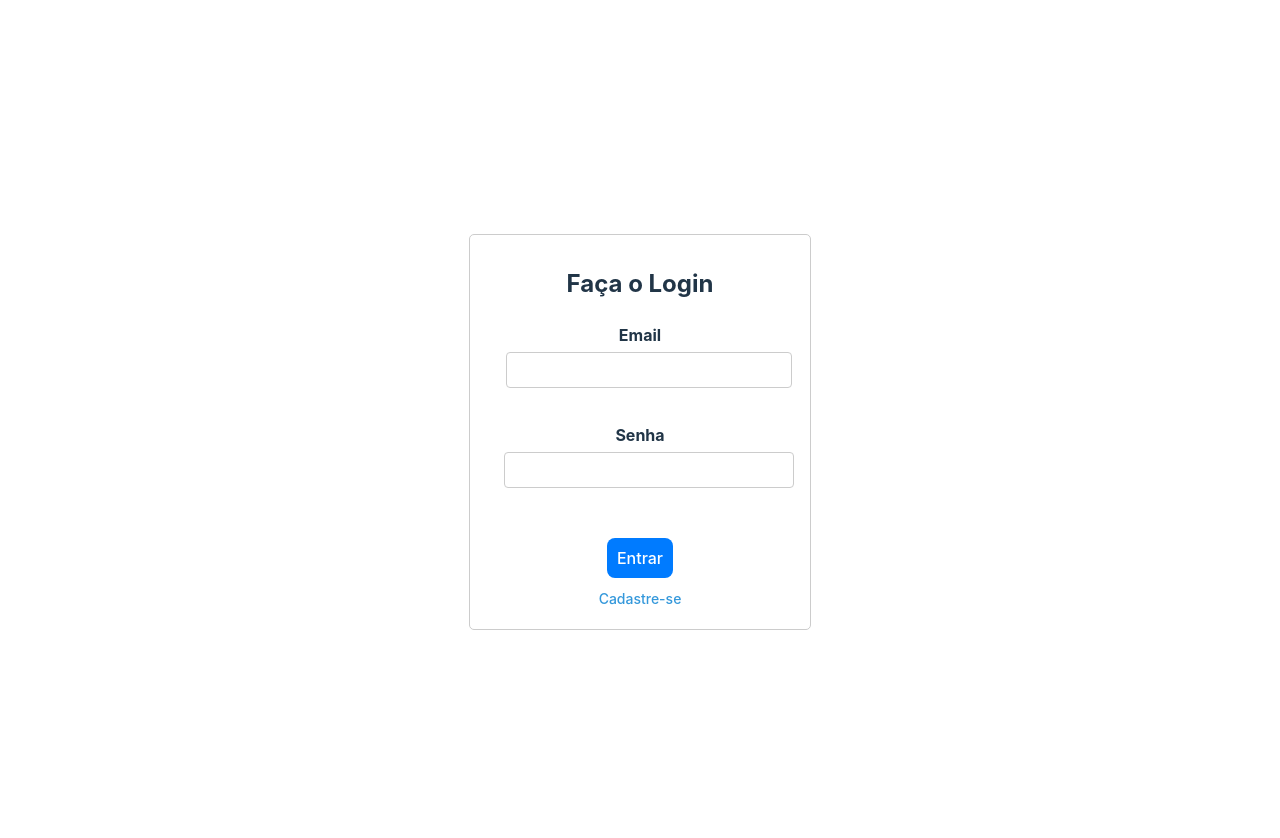
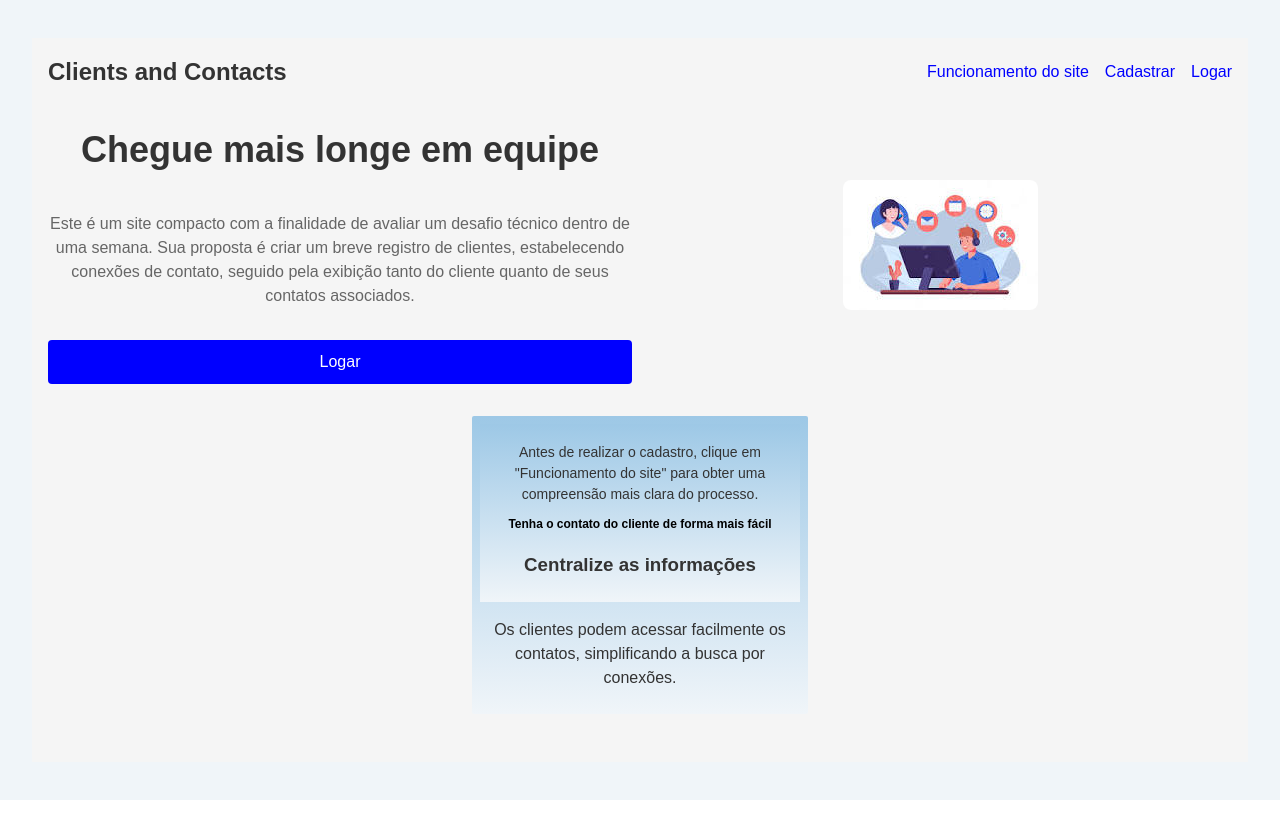
Before and after one commit to chss-china/contatos-clientes-front-end, a React (Vite) app: page / in a window 1280 px wide. Shown: the top 838 px of the page. After the commit the page ends 800 px from the top, so only its background shows below. Built offline with nearby package versions, Linux system fonts and the light colour scheme; no server answers.

Commit message:
estilizando pagina home

```diff
--- a/package.json
+++ b/package.json
@@ -24,6 +24,7 @@
     "esbuild": "^0.18.17",
     "history": "^5.3.0",
     "jsonwebtoken": "^9.0.1",
+    "less": "^4.2.0",
     "react": "^18.2.0",
     "react-dom": "^18.2.0",
     "react-hook-form": "^7.43.2",
@@ -31,6 +32,7 @@
     "react-router-dom": "^6.11.2",
     "react-toastify": "^9.1.1",
     "safe-buffer": "^5.2.1",
+    "sass": "^1.66.1",
     "socket.io-client": "^4.7.2",
     "styled-components": "^5.3.6",
     "yup": "^1.0.0",
--- /dev/null
+++ b/src/pages/homepage/homepage.tsx
@@ -0,0 +1,52 @@
+import { Link } from "react-router-dom";
+import imgClients from "../../assets/clientescontatosjpg.jpg";
+import "./styled.scss";
+function HomePage() {
+  return (
+    <header className="homepage">
+      <div className="header">
+        <strong>Clients and Contacts</strong>
+        <nav>
+          <Link to="/funcionamento">Funcionamento do site</Link>
+          <Link to="/login">Cadastrar</Link>
+          <Link to="/register">Logar</Link>
+        </nav>
+      </div>
+      <div className="content">
+        <div className="text-container">
+          <div className="intro">
+            <h1>Chegue mais longe em equipe</h1>
+            <p>
+              Este é um site compacto com a finalidade de avaliar um desafio
+              técnico dentro de uma semana. Sua proposta é criar um breve
+              registro de clientes, estabelecendo conexões de contato, seguido
+              pela exibição tanto do cliente quanto de seus contatos associados.
+            </p>
+            <Link to="/login" className="cta-button">
+              Logar
+            </Link>
+          </div>
+          <div className="image-container">
+            <img src={imgClients} alt="Minha Imagem Alt Text" />
+          </div>
+        </div>
+      </div>
+      <div className="footer">
+        <div className="contact-info">
+          <p className="aviso">
+            Antes de realizar o cadastro, clique em "Funcionamento do site" para
+            obter uma compreensão mais clara do processo.
+          </p>
+          <h2>Tenha o contato do cliente de forma mais fácil</h2>
+          <h3>Centralize as informações</h3>
+        </div>
+
+        <p>
+          Os clientes podem acessar facilmente os contatos, simplificando a
+          busca por conexões.
+        </p>
+      </div>
+    </header>
+  );
+}
+export default HomePage;
--- /dev/null
+++ b/src/pages/homepage/styled.scss
@@ -0,0 +1,180 @@
+body {
+  margin: 0;
+  padding: 0;
+  background-color: #f0f5f9; /* Azul clarinho para o background */
+}
+.homepage {
+  font-family: Arial, sans-serif;
+  background-color: #f5f5f5;
+  color: #333;
+  padding: 1rem;
+}
+
+.header {
+  display: flex;
+  justify-content: space-between;
+  align-items: center;
+  margin-bottom: 1rem;
+
+  strong {
+    font-size: 1.5rem;
+  }
+
+  nav {
+    display: flex;
+    align-items: center;
+
+    a {
+      margin-left: 1rem;
+      text-decoration: none;
+      color: blue;
+      transition: color 0.3s;
+
+      &:hover {
+        color: blue;
+      }
+    }
+  }
+}
+
+.content {
+  display: flex;
+  flex-direction: column;
+  align-items: center;
+  gap: 2rem;
+
+  @media (min-width: 768px) {
+    flex-direction: row;
+    justify-content: space-between;
+    align-items: flex-start;
+  }
+}
+
+.text-container {
+  display: flex;
+  flex-direction: column;
+  gap: 1rem;
+
+  @media (min-width: 768px) {
+    flex-direction: row;
+    align-items: center;
+  }
+}
+
+.intro {
+  flex: 1;
+  display: flex;
+  flex-direction: column;
+  gap: 1rem;
+
+  h1 {
+    font-size: 2.25rem;
+    margin-bottom: 0.625rem;
+  }
+
+  p {
+    font-size: 1rem;
+    color: #666;
+    margin-bottom: 1rem;
+  }
+
+  .cta-button {
+    display: inline-block;
+    padding: 0.625rem 1.25rem;
+    background-color: blue;
+    color: white;
+    text-decoration: none;
+    border-radius: 0.25rem;
+    transition: background-color 0.3s;
+
+    &:hover {
+      background-color: blue;
+    }
+  }
+}
+
+.image-container {
+  flex: 1;
+  display: flex;
+  justify-content: center;
+  align-items: center;
+
+  img {
+    max-width: 100%;
+    height: auto;
+    border-radius: 0.5rem;
+  }
+}
+
+.benefits {
+  margin-top: 2rem;
+
+  .benefit-item {
+    display: flex;
+    gap: 1rem;
+    align-items: flex-start;
+
+    .info {
+      flex: 1;
+
+      h3 {
+        font-size: 1.25rem;
+        margin-bottom: 0.625rem;
+        color: #222; /* Cor mais escura para o título */
+      }
+
+      p {
+        font-size: 1rem;
+        color: #666;
+      }
+    }
+  }
+}
+
+.footer {
+  margin-top: 1rem; /* Margem superior reduzida */
+  text-align: center;
+  background: linear-gradient(
+    to bottom,
+    #9dc8e6,
+    #f0f5f9
+  ); /* Fundo linear azul mais claro */
+  border-radius: 0.125rem; /* Bordas mais finas */
+
+  padding: 0.5rem; /* Espaçamento interno reduzido */
+  max-width: 320px; /* Largura máxima do footer */
+  margin: 2rem auto; /* Centralizar o container e adicionar margem inferior */
+
+  .contact-info {
+    background: linear-gradient(
+      to bottom,
+      #9dc8e6,
+      #f0f5f9
+    ); /* Fundo linear azul mais claro */
+    color: #333; /* Cor do texto em preto escuro */
+    padding: 0.25rem; /* Espaçamento interno ainda mais reduzido */
+
+    h2 {
+      font-size: 12px; /* Tamanho do título ainda menor */
+      margin-bottom: 0.125rem; /* Margem inferior ainda menor */
+      color: #000; /* Título em preto */
+    }
+
+    p {
+      font-size: 14px; /* Tamanho do texto ainda menor */
+      margin-bottom: 0.125rem; /* Margem inferior ainda menor */
+    }
+
+    p.contact-info-text {
+      font-size: 0px; /* Tamanho do texto equivalente ao container */
+      color: #000; /* Cor do texto em preto */
+      margin-bottom: 0.5rem; /* Margem inferior maior */
+    }
+  }
+
+  p.before-registration-text {
+    font-size: 0.25rem; /* Tamanho do texto ainda menor */
+    color: #666;
+    margin-bottom: 1rem; /* Margem inferior maior */
+  }
+}
--- a/src/routes/routes.tsx
+++ b/src/routes/routes.tsx
@@ -5,11 +5,14 @@ import LoginPage from "../pages/login/loginpage";
 import RegisterPage from "../pages/register/registerpage";
 import { DashboardContacts } from "../components/dashboard/dashboardContacts/dashbordadncontacts/dashboardcontacts";
 import { Routes, Route } from "react-router-dom";
+import HomePage from "../pages/homepage/homepage";
 const AppRoutes = () => {
   return (
     <Routes>
+      <Route path="/" element={<HomePage />} />
+      {/* <Route path="/funcionamento" element={<HomePage />} /> */}
       <Route element={<AuthLogin />}>
-        <Route path="/" element={<LoginPage />} />
+        <Route path="/login" element={<LoginPage />} />
         <Route path="/register" element={<RegisterPage />} />
         <Route path="*" element={<LoginPage />} />
       </Route>
@@ -20,16 +23,5 @@ const AppRoutes = () => {
     </Routes>
   );
 };
+
 export default AppRoutes;
-
-//       <Route element={<AuthLogin />}>>
-//         <Route path="/" element={<LoginPage />} />
-//         <Route path="/register" element={<RegisterPage />} />
-//         <Route path="*" element={<LoginPage />} />
-//       </Route>
-//       <Route element={<AuthToken />}>
-//         <Route path="/dashboard" element={<Dashboard />} />
-//         <Route path="/dashboardcontacts" element={<DashboardContacts />} />
-//       </Route>
-//     </Routes> */
-// }
```
Also changed, not shown: src/assets/clientescontatosjpg.jpg (added), 1 other file (tests, documents, lock files or other folders).
